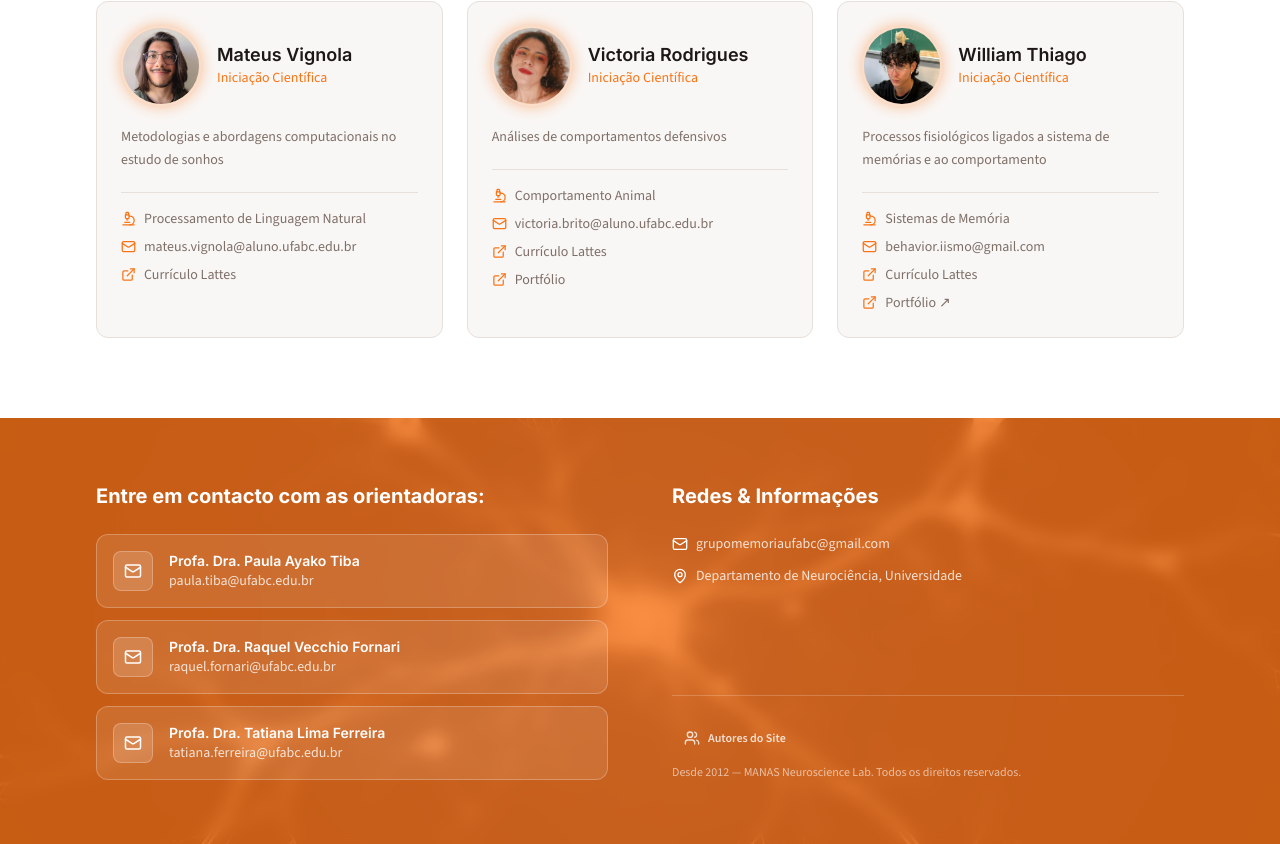
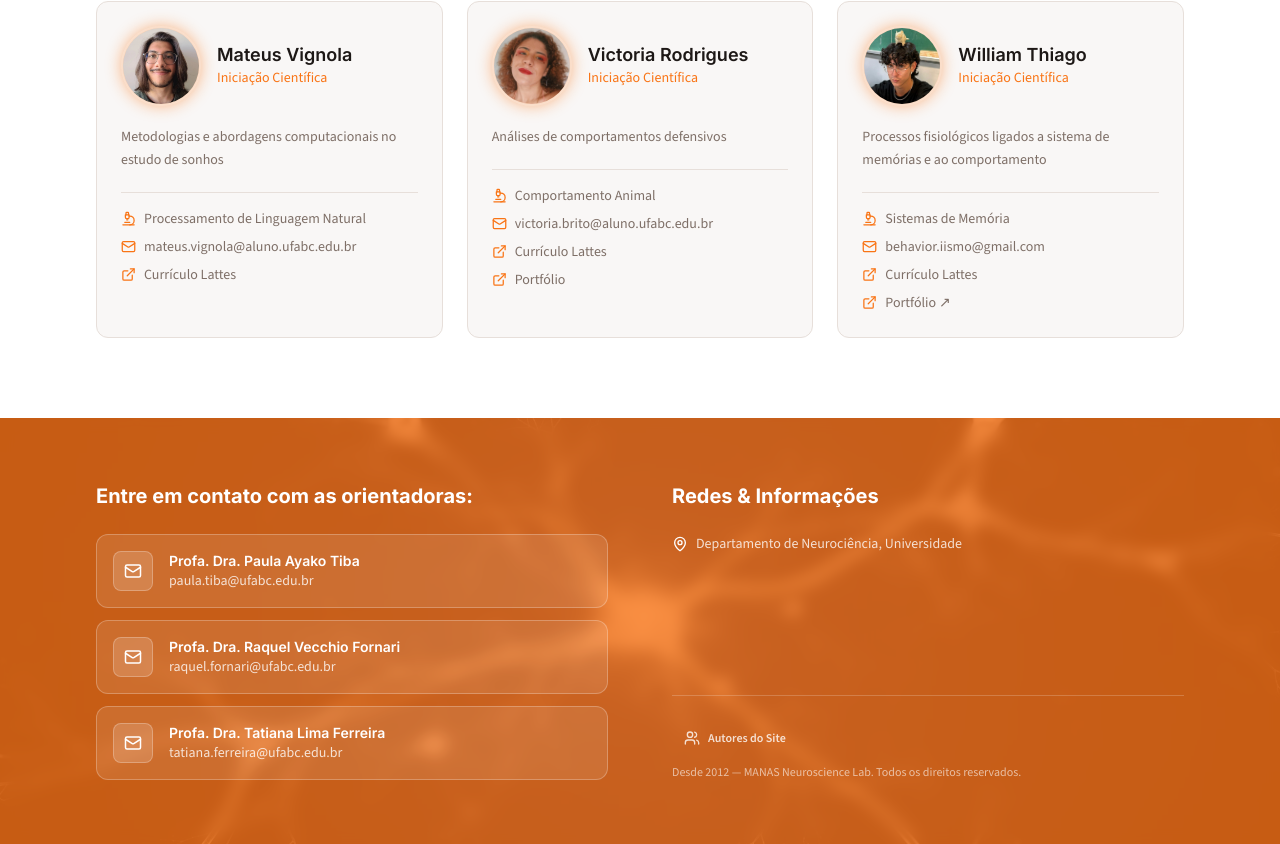
Before and after one commit to grupomemoriaufabc/Site_Grupo_MANAS_vFinal, a React (Vite) app: page /#/people in a window 1280 px wide. Shown: the part 2238-3082 px from the top of the page. Built offline with nearby package versions, Linux system fonts and the light colour scheme.

Commit message:
commit-ptbr

```diff
--- a/src/components/Footer.tsx
+++ b/src/components/Footer.tsx
@@ -31,7 +31,7 @@ const Footer = () => {
           {/* Contact */}
           <div>
             <h3 className="font-display font-bold text-xl text-primary-foreground mb-6">
-              Entre em contacto com as orientadoras:
+              Entre em contato com as orientadoras:
             </h3>
             <div className="space-y-3">
               {pis.map((pi) => (
@@ -63,10 +63,10 @@ const Footer = () => {
                 Redes & Informações
               </h3>
               <div className="space-y-3 text-primary-foreground/80 text-sm font-body">
-                <p className="flex items-center gap-2">
+                {/* <p className="flex items-center gap-2">
                   <Mail size={16} className="text-primary-foreground" />
                   grupomemoriaufabc@gmail.com
-                </p>
+                </p>  */}
                 <p className="flex items-center gap-2">
                   <MapPin size={16} className="text-primary-foreground" />
                   Departamento de Neurociência, Universidade
--- a/src/pages/AlemDaPesquisa.tsx
+++ b/src/pages/AlemDaPesquisa.tsx
@@ -64,7 +64,7 @@ const AlemDaPesquisa = () => {
         <div className="section-container">
           <div className="max-w-3xl mb-10">
             <p className="text-accent font-display font-semibold text-xs tracking-widest uppercase mb-2">
-              Projetos de Extensão
+              Neuro pelo Mundo
             </p>
             <h2 className="font-display font-bold text-2xl sm:text-3xl mb-4">
               Projetos de Extensão
--- a/src/pages/Publications.tsx
+++ b/src/pages/Publications.tsx
@@ -44,7 +44,7 @@ const Publications = () => {
             Produção Científica
           </p>
           <h1 className="font-display font-extrabold text-4xl sm:text-5xl mb-4">
-            Publications
+            Publicações
           </h1>
           <p className="max-w-2xl mx-auto text-base sm:text-lg text-muted-foreground font-body">
             Artigos, revisões e pré-prints publicados pelos membros do MANAS Lab.
--- a/src/pages/Resources.tsx
+++ b/src/pages/Resources.tsx
@@ -24,7 +24,7 @@ const Resources = () => {
         <div className="section-container">
           <div className="mb-10">
             <p className="text-accent font-display font-semibold text-xs tracking-widest uppercase mb-2">Agenda</p>
-            <h2 className="font-display font-bold text-2xl sm:text-3xl">Lab Meetings</h2>
+            <h2 className="font-display font-bold text-2xl sm:text-3xl">Reuniões do Laboratório</h2>
           </div>
 
           <div className="grid grid-cols-1 gap-6">
```
